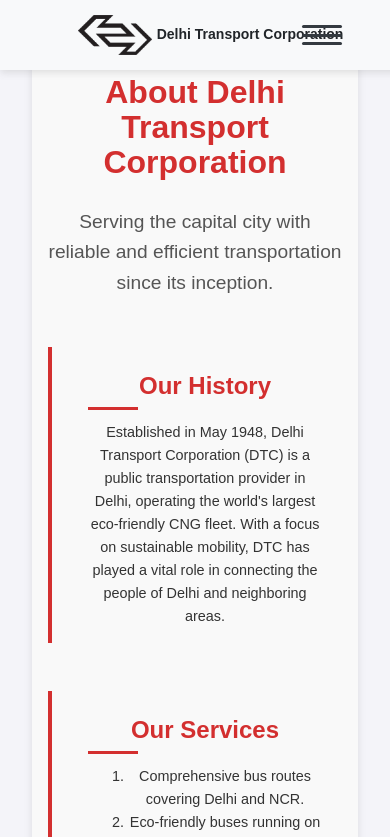
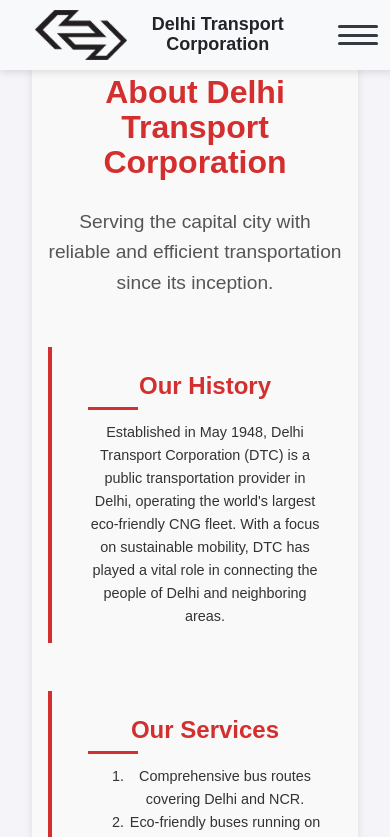
Before and after one commit to karthipannerselvam/user-route_rationalization, a Vue app in the folder user_page/: page /aboutus in a window 390 px wide. Shown: the top 837 px of the page. Built offline with nearby package versions, Linux system fonts and the light colour scheme.

Commit message:
crt the topbar

```diff
--- a/user_page/src/components/topbar.vue
+++ b/user_page/src/components/topbar.vue
@@ -46,6 +46,10 @@
   },
 };
 </script>
+
+
+
+
   <style scoped>
   /* General Topbar Styling */
   .topbar {
@@ -76,13 +80,11 @@
   }
 
   .topbar-title {
-  font-size: clamp(14px, 4vw, 18px); /* Responsive scaling */
+    font-size: 20px;
     font-weight: bold;
     color: #212529;
     margin: 0;
-  margin-right: 5px;
-  text-align: center; /* Center the title */
-  white-space: nowrap; /* Prevent wrapping */
+    margin-right:5px;
   }
 
   .menu-container {
@@ -114,7 +116,7 @@
     width: 30px;
     height: 20px;
     cursor: pointer;
-  margin-left: auto;
+    margin-right: 17px;
   }
 
   .hamburger .line {
@@ -144,53 +146,25 @@
 
   /* Responsive Design */
   @media (max-width: 768px) {
-  .topbar {
-    padding: 0 10px; /* Reduce padding for smaller screens */
-    justify-content: space-between; /* Space out elements */
+    .menu-container {
+      display: none; /* Hide menu links in mobile view */
+      flex-direction: column;
     }
 
-  .logo-container {
-    flex-direction: row; /* Stack the logo and title vertically */
-    align-items: center; /* Align them to the left */
-    gap: 5px; /* Add spacing between elements */
-  }
-
-  .topbar-logo {
-    height: 40px; /* Reduce logo size */
-  }
-  .topbar-title {
-    font-size: 14px; /* Reduce font size for smaller screens */
-    text-align: left; /* Align title with logo */
-    white-space: nowrap; /* Prevent wrapping */
-    margin: 0; /* Remove extra margin */
-    width:10px;
-  }
-
-  .topbar-title span {
-    display: block; /* Stack words vertically */
-    text-align: left; /* Align text to the left */
+    .menu-container.show {
+      display: flex; /* Show menu when toggled */
     }
 
     .hamburger {
-    display: flex; /* Show hamburger icon */
-    margin-left: auto; /* Push it to the right */
+      display: flex; /* Show hamburger icon in mobile view */
     }
 
-  .menu-container {
-    position: absolute; /* Ensure dropdown menu appears below */
-    top: 70px;
-    right: 0;
-    left: 0;
-    background-color: #f8f9fa; /* Match topbar color */
-    padding: 15px;
-    display: none; /* Initially hidden */
-    flex-direction: column; /* Stack items vertically */
-    gap: 10px; /* Add spacing between menu items */
-    box-shadow: 0 4px 8px rgba(99, 99, 99, 0.2); /* Add shadow */
+    .topbar-title {
+      font-size: 18px; /* Adjust title size for mobile */
     }
 
-  .menu-container.show {
-    display: flex; /* Display menu when toggled */
+    .topbar {
+      padding: 0 15px; /* Reduce padding for smaller screens */
     }
   }
 
@@ -205,8 +179,7 @@
     }
 
     .hamburger {
-    display: none; /* Hide hamburger icon on larger screens */
+      display: none; /* Hide hamburger icon in larger screens */
     }
   }
-
   </style>
```
Lines whose indentation alone changed are shown as unchanged.
